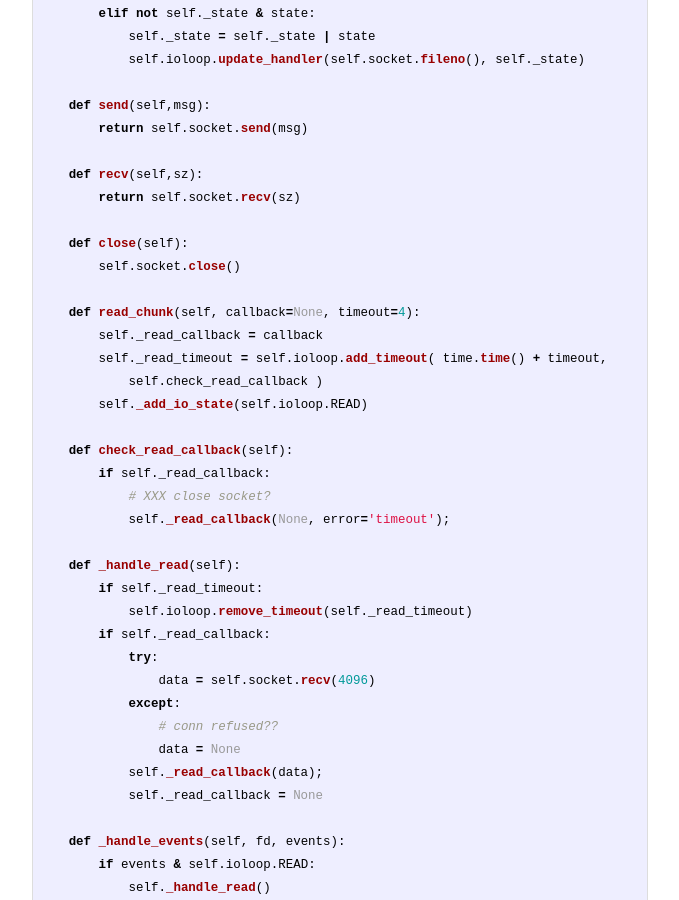
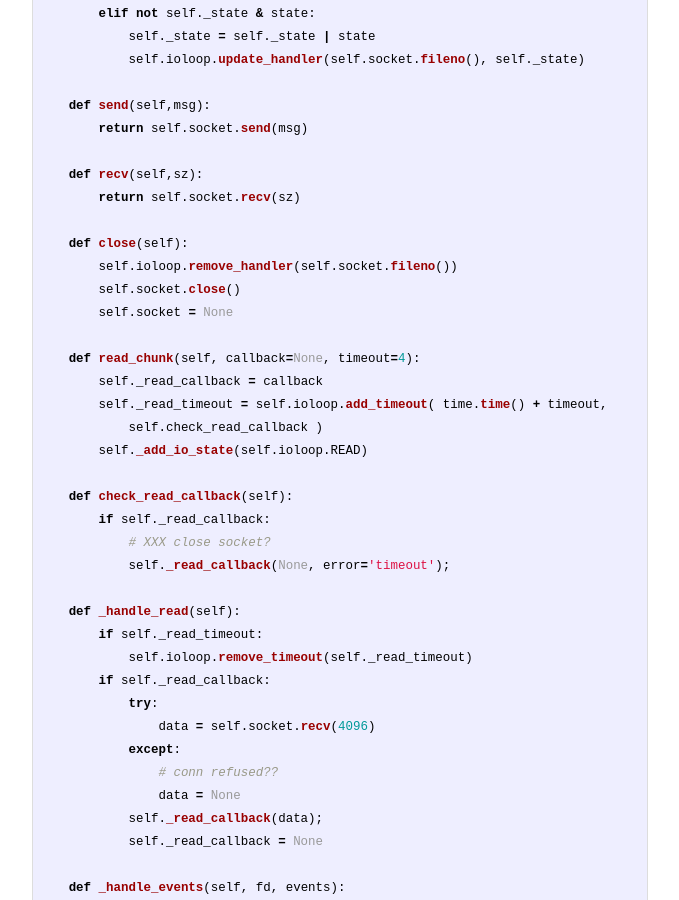
Before and after one commit to kzahel/kzahel.github.io, a Jekyll site: the page built from _posts/2012-12-07-tornado-udpstream.md, in a window 1280 px wide and 900 px high, scrolled down 591 px. Shown: the whole window, without its empty margins (300-979 px from the left). Built offline with Jekyll 4.4.1, drawn with Linux system fonts in a browser that asks for light colours; Markdown is read by kramdown in place of the engine named in the settings; comment, search, counter and statistics services are not loaded.

Commit message:
fix on udpstream

```diff
--- a/_posts/2012-12-07-tornado-udpstream.md
+++ b/_posts/2012-12-07-tornado-udpstream.md
@@ -33,7 +33,9 @@ class UDPStream(object):
         return self.socket.recv(sz)
 
     def close(self):
+        self.ioloop.remove_handler(self.socket.fileno())
         self.socket.close()
+        self.socket = None
 
     def read_chunk(self, callback=None, timeout=4):
         self._read_callback = callback
```
